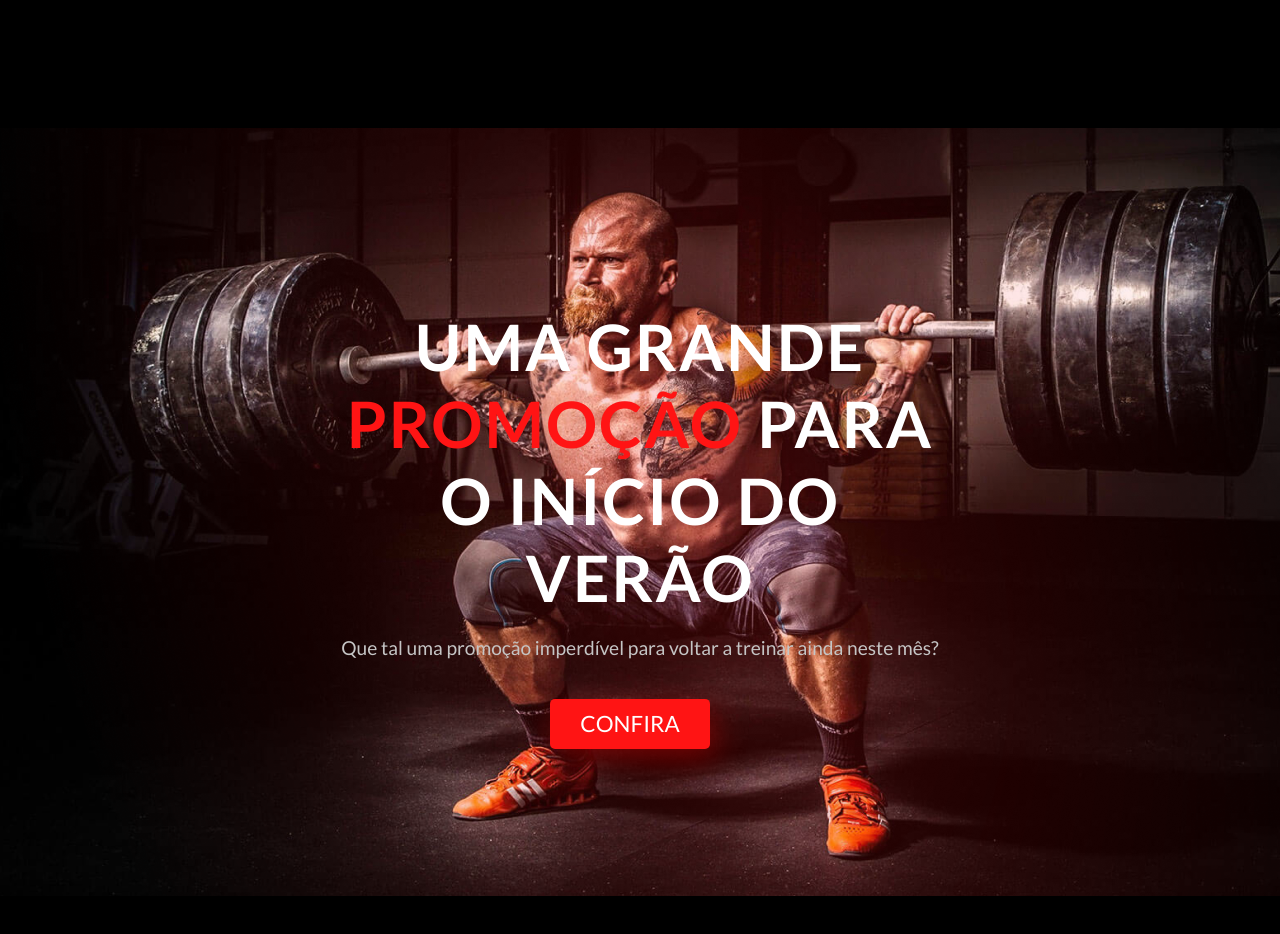
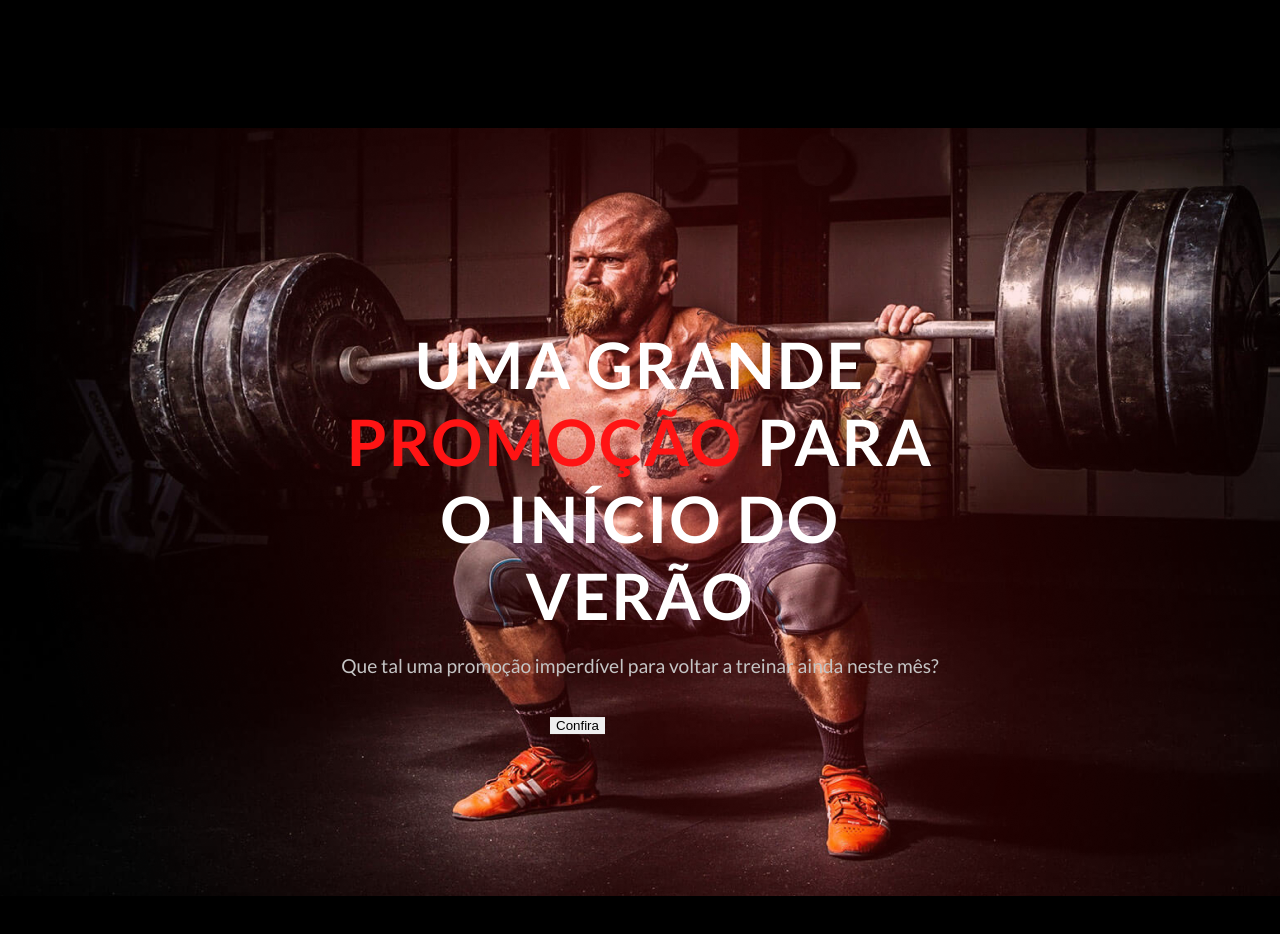
Before and after one commit to gemaquejr/react-gym-app, a React (Create React App) app: page / in a window 1280 px wide. Shown: the part 1600-2534 px from the top of the page. Built offline with nearby package versions, Linux system fonts and the light colour scheme; the HTML template or start-up script is replaced by a standard one.

Commit message:
Fix: refatora o componente Offer
Signed-off-by: Francisco Gemaque <gemaquejr@hotmail.com>

```diff
--- a/src/Components/Offer.jsx
+++ b/src/Components/Offer.jsx
@@ -1,16 +1,19 @@
 import React from "react";
+import Button from "./Button";
 
 function Offer() {
     return (
-        <div id="offer">
+        <section id="offer">
             <div className="pr-heading">
                 <h1>UMA GRANDE <span>PROMOÇÃO</span> PARA O INÍCIO DO VERÃO</h1>
                 <p className="details">Que tal uma promoção imperdível para voltar a treinar ainda neste mês?</p>
                 <div className="pr-btns">
-                    <a href="/#" className="pr-btn">CONFIRA</a>
+                    <Button type="submit" >
+                        {"Confira"}
+                    </Button>
                 </div>
             </div>
-        </div>
+        </section>
     )
 }
 
```
